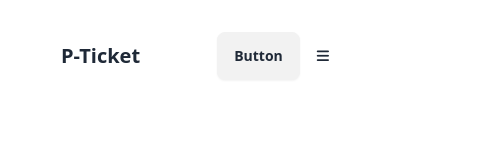
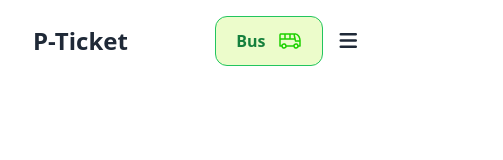
Before and after one commit to abdur-rhaman-babu/smart-ticket, a plain HTML site: page index.html in a window 390 px wide. Shown: the whole page, 503 px wide, since content can reach past the window. Drawn offline with nearby package versions, Linux system fonts and the light colour scheme.

Commit message:
navbar done

```diff
--- a/index.html
+++ b/index.html
@@ -9,9 +9,9 @@
     <link rel="stylesheet" href="https://cdnjs.cloudflare.com/ajax/libs/font-awesome/6.6.0/css/all.min.css" integrity="sha512-Kc323vGBEqzTmouAECnVceyQqyqdsSiqLQISBL29aUW4U/M7pSPA/gEUZQqv1cwx4OnYxTxve5UMg5GT6L4JJg==" crossorigin="anonymous" referrerpolicy="no-referrer" />
 </head>
 <body>
-    <div class="navbar bg-base-100 px-11 py-8">
+    <div class="navbar bg-base-100 md:px-11 md:py-8 px-4 py-4">
         <div class="navbar-start">
-          <a class="btn btn-ghost text-xl">P-Ticket</a>
+          <a class="btn btn-ghost text-2xl font-bold">P-Ticket</a>
         </div>
         <div class="navbar-center hidden lg:flex">
           <ul class="menu menu-horizontal px-1">
@@ -22,17 +22,16 @@
           </ul>
         </div>
         <div class="navbar-end">
-          <a class="btn">Button</a>
-          <img src="" alt="">
+         <button><a class="flex items-center gap-3 bg-lime-100 px-5 py-3 rounded-xl border border-green-500 text-green-700 font-bold" href="#">Bus<img src="/images/bus-icon.png" alt=""></a></button>
         </div>
 
         <div class="dropdown">
             <div tabindex="0" role="button" class="btn btn-ghost lg:hidden">
-                <i class="fa-solid fa-bars"></i>
+                <i class="fa-solid fa-bars text-xl"></i>
             </div>
             <ul
               tabindex="0"
-              class="menu menu-sm dropdown-content bg-base-100 rounded-box z-[1] mt-3 w-52 p-2 shadow">
+              class="menu menu-sm dropdown-content bg-base-100 rounded-box z-[1] mt-3 w-48 -ml-28 h-screen shadow pl-10">
               <li><a>Home</a></li>
               <li><a>About</a></li>
               <li><a>Destination</a></li>
```
